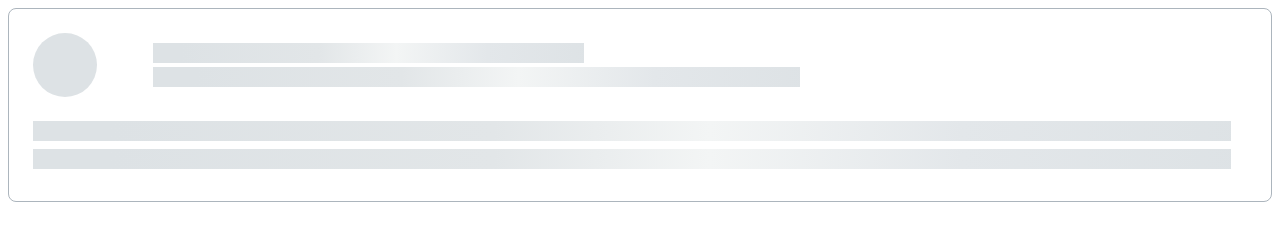
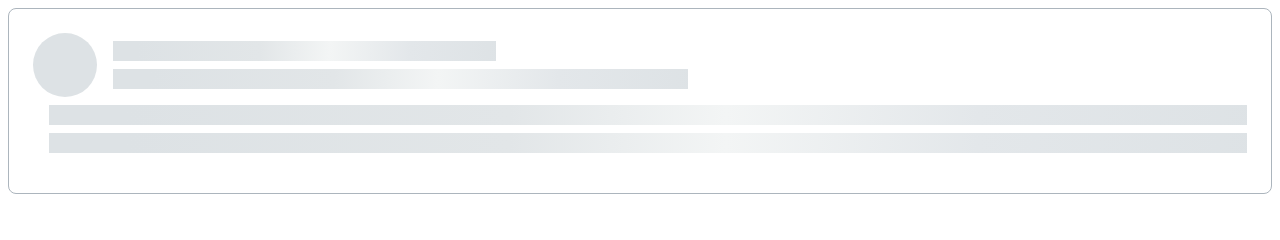
Before and after one commit to js-tasks-ru/htmlcss-20240913_rensedlovskij911, a website: page 04-lection2/02-skeleton/index.html in a window 1280 px wide. Drawn offline with Linux system fonts and the light colour scheme.

Commit message:
Работа над ошибками  с компонентом skeleton

```diff
--- a/04-lection2/02-skeleton/index.html
+++ b/04-lection2/02-skeleton/index.html
@@ -8,18 +8,16 @@
   <body>
     <div>
       <div class="skeleton">
-        <div class="container">
+        <div class="skeleton__box">
           <div class="skeleton__avatar"></div>
-          <div class="container__title" style="width: 90%">
-            <div class="skeleton__title" style="width: 40%"></div>
-            <div class="skeleton__title" style="width: 60%"></div>
+          <div class="skeleton__lines" style="width: 80%">
+            <div class="skeleton__line skeleton__line_small"></div>
+            <div class="skeleton__line skeleton__line_medium"></div>
           </div>
         </div>
-        <div class="container">
-          <div class="container__description" style="width: 100%">
-            <div class="skeleton__description" style="width: 100%"></div>
-            <div class="skeleton__description" style="width: 100%"></div>
-          </div>
+        <div class="skeleton__lines">
+          <div class="skeleton__line skeleton__line_large"></div>
+          <div class="skeleton__line skeleton__line_large"></div>
         </div>
       </div>
     </div>
--- a/04-lection2/02-skeleton/skeleton.css
+++ b/04-lection2/02-skeleton/skeleton.css
@@ -5,36 +5,28 @@
   padding: 24px 40px 32px 24px;
 }
 
-.container {
+.skeleton__lines {
   display: flex;
-  justify-content: space-between;
-}
-
-.container__title {
-  display: flex;
+  width: 100%;
   flex-direction: column;
   justify-content: space-around;
   padding: 8px 0 8px 16px;
+  gap: 8px;
 }
 
-.container__description {
+.skeleton__box {
   display: flex;
-  flex-direction: column;
-  justify-content: space-around;
-  /* padding: 24px 40px 32px 24px; */
+  flex-direction: row;
 }
 
 .skeleton__avatar {
   background: var(--grey-2);
   width: 64px;
   height: 64px;
-  -moz-border-radius: 50px;
-  -webkit-border-radius: 50px;
-  border-radius: 64px;
+  border-radius: 50%;
 }
 
-.skeleton__title,
-.skeleton__description {
+.skeleton__line {
   background: linear-gradient(
     92.51deg,
     #dde2e5 6.44%,
@@ -46,13 +38,14 @@
   height: 20px;
 }
 
-.skeleton__title {
+.skeleton__line_small {
+  width: 40%;
 }
 
-.skeleton__description {
-  margin-top: 8px;
+.skeleton__line_medium {
+  width: 60%;
 }
 
-.skeleton__description:first-child {
-  margin-top: 24px;
+.skeleton__line_large {
+  width: 100%;
 }
```
